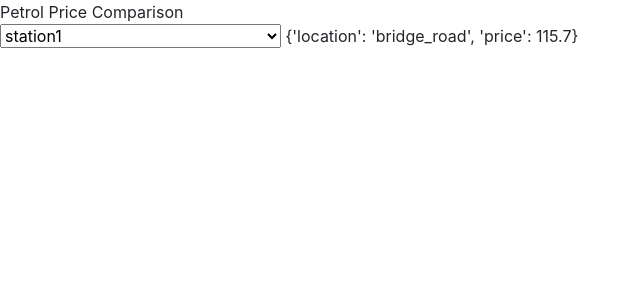
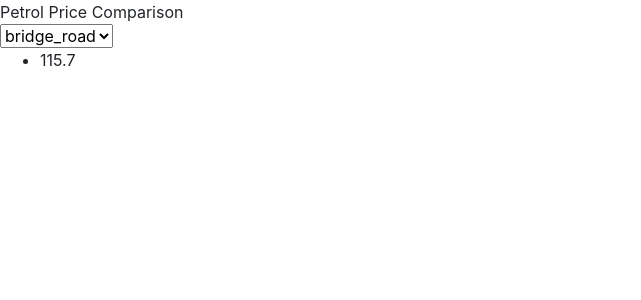
Before and after one commit to Muzzell6082/petrol-app, a Flask app: page / in a window 1280 px wide. Shown: the top 300 px of the page, without its empty margins (0-641 px from the left). Run offline with Flask 2, Linux system fonts and the light colour scheme; some libraries are stand-ins or nearby versions.

Commit message:
2nd Commit

```diff
--- a/main.py
+++ b/main.py
@@ -1,14 +1,6 @@
-import requests
 import json
 import sqlite3
 from flask import Flask, render_template
-
-
-def get_db_connection():
-    conn = sqlite3.connect('database.db')
-    conn.row_factory = sqlite3.Row
-    return conn
-
 
 # Instantiate a Flask app
 app = Flask(__name__)
@@ -20,16 +12,3 @@ with open('static/data.json') as stations:
 @app.route('/')
 def index():
     return render_template('index.html', stations=stations)
-
-# To extract the current temperature from the above call, simply access the JSON result
-# current = data["current"]["dt"]
-# print(current)
-# 5.25
-
-# The hourly forecast is stored under the key hourly
-# – it is easy to iterate over the result set and extract the hour and temperature for each entry
-# hourly = data["hourly"]
-
-# for entry in hourly:
-#    dt = datetime.fromtimestamp(entry["dt"], pytz.timezone('Europe/Vienna'))
-#    temp = entry["temp"]
--- a/templates/index.html
+++ b/templates/index.html
@@ -7,17 +7,20 @@
 
 </head>
 <body>
+<div class="w3-content">
+
+</div>
 <tite>Petrol Price Comparison</tite>
 <br>
- <select name="Petrol Station" id="petrol_station">
-          <option selected>station1</option>
-         <option value="BP_Main_North_Road">BP Main North Road</option>
-         <option value="Shell_Grove_Way">Shell Grove Way</option>
-         <option value="Coles_Express_Golden_Grove_Road">Coles Express Golden Grove Road</option>
-         <option value="BP_Bridge_Road">BP Bridge Road</option>
-       </select>
-
-{{ stations.station1 }}
+<select name="stations" id="stations">
+    <option value="{{stations.station1['location']}}">{{stations.station1['location']}}</option>
+    <option>class</option>
+</select>
+<ul>
+    {% if option==value %}
+    <li>{{stations.station1['price']}}</li>
+    {% endif %}
+</ul>
 
 
 <script src="https://code.jquery.com/jquery-3.5.1.slim.min.js" integrity="sha384-DfXdz2htPH0lsSSs5nCTpuj/zy4C+OGpamoFVy38MVBnE+IbbVYUew+OrCXaRkfj" crossorigin="anonymous"></script>
```
